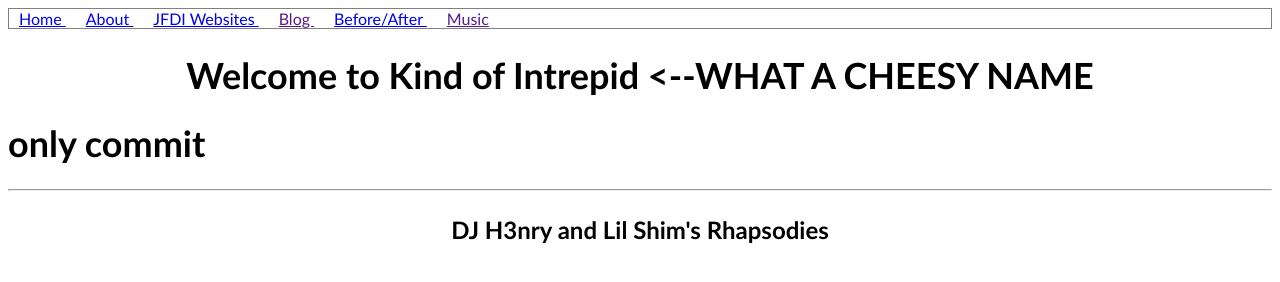
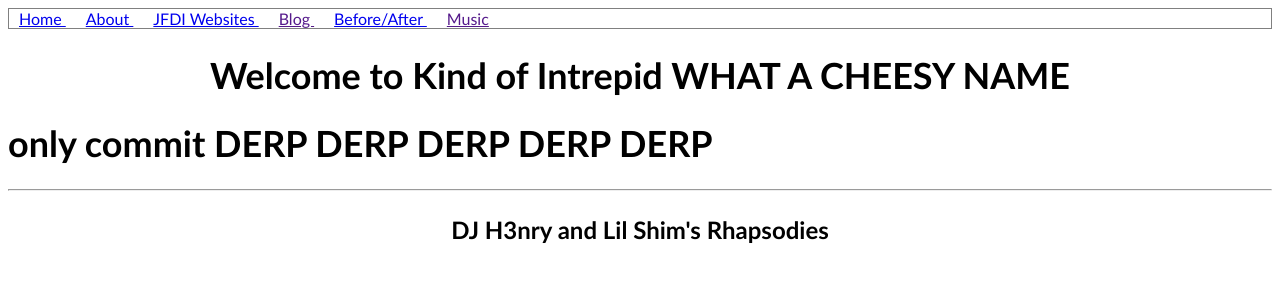
Before and after one commit to Quaternion3D/quaternion3d.github.io, a plain HTML site: page index.html in a window 1280 px wide. Drawn offline with Linux system fonts and the light colour scheme.

Commit message:
title of commit?

```diff
--- a/index.html
+++ b/index.html
@@ -19,8 +19,8 @@
 	</div>
 
 	<div>
-		<h1 align='center'> Welcome to Kind of Intrepid <--WHAT A CHEESY NAME </h1>
-		<h1> only commit </h1>
+		<h1 align='center'> Welcome to Kind of Intrepid WHAT A CHEESY NAME </h1>
+		<h1> only commit DERP DERP DERP DERP DERP </h1>
 		<hr>
 		<h2 align='center'><p> DJ H3nry and Lil Shim's Rhapsodies </p></h2>
 	</div>
```
